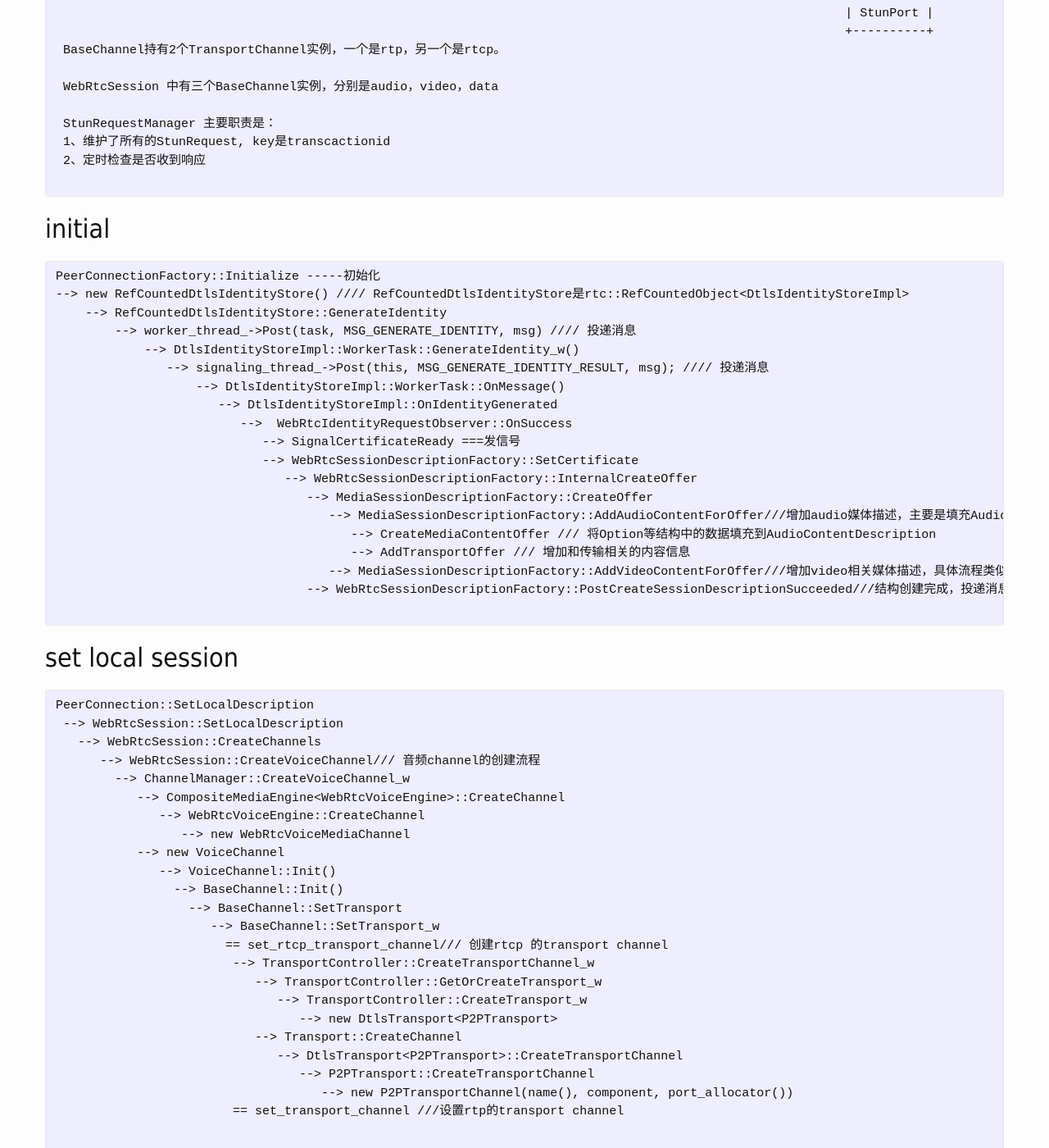
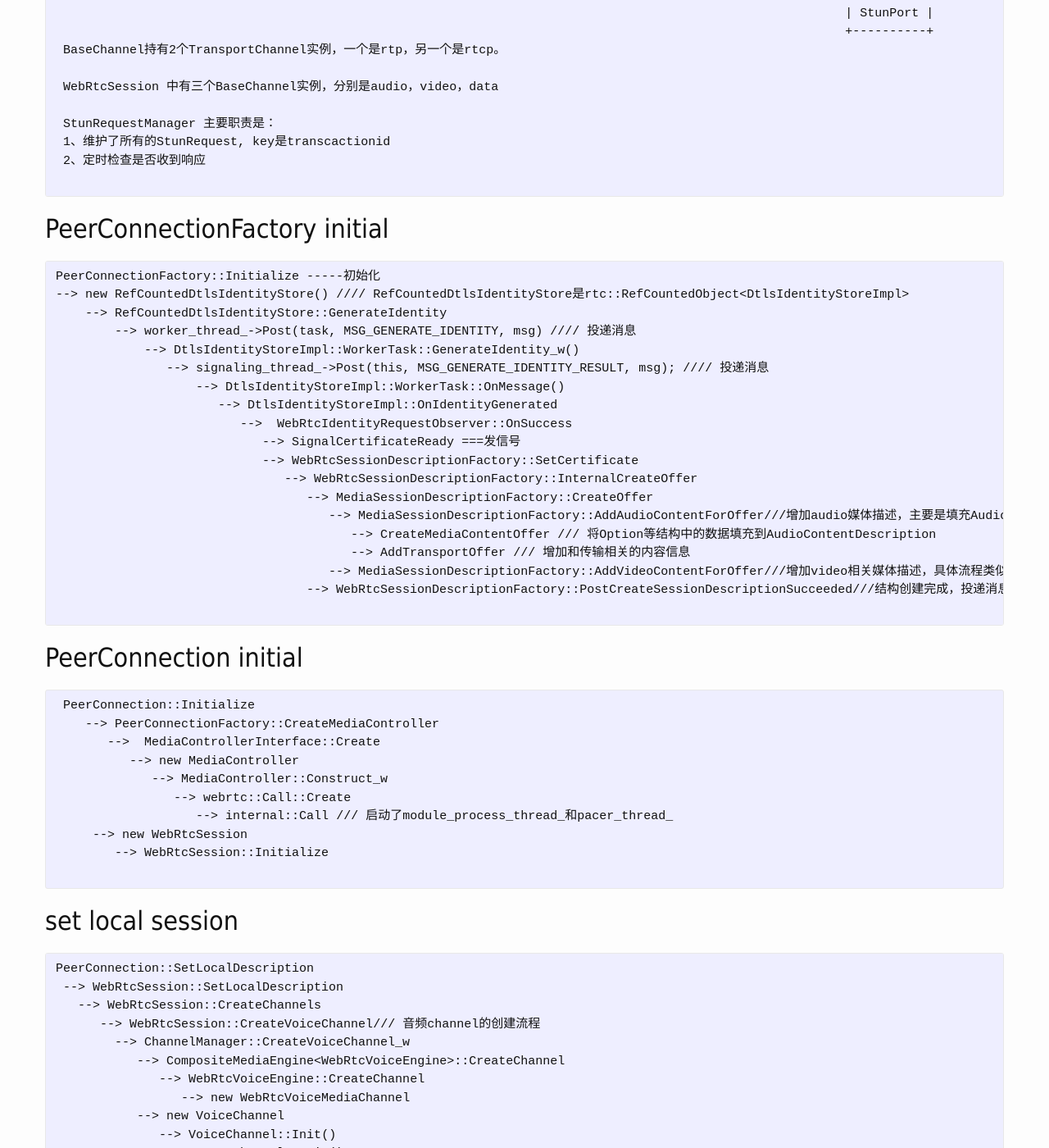
Before and after one commit to haska1025/haska1025.github.io, a Jekyll site: the page built from _posts/2019-01-21-create_offer.md, in a window 1280 px wide and 1400 px high, scrolled down 2365 px. Shown: the whole window at 82% size. Built offline with Jekyll 4.4.1, drawn with Linux system fonts in a browser that asks for light colours; our own code applies the rules of GitHub Pages for plain Markdown files.

Commit message:
Update 2019-01-21-create_offer.md

````diff
--- a/_posts/2019-01-21-create_offer.md
+++ b/_posts/2019-01-21-create_offer.md
@@ -107,7 +107,7 @@
 ```
 
 
-## initial
+## PeerConnectionFactory initial
 
 ```c
 PeerConnectionFactory::Initialize -----初始化
@@ -128,6 +128,20 @@ PeerConnectionFactory::Initialize -----初始化
                                         --> AddTransportOffer /// 增加和传输相关的内容信息
                                      --> MediaSessionDescriptionFactory::AddVideoContentForOffer///增加video相关媒体描述，具体流程类似音频
                                   --> WebRtcSessionDescriptionFactory::PostCreateSessionDescriptionSucceeded///结构创建完成，投递消息，会通知给CreateSessionDescriptionObserver，这个结构需要Application实现的。
+
+```
+## PeerConnection initial
+
+```c
+ PeerConnection::Initialize
+    --> PeerConnectionFactory::CreateMediaController
+       -->  MediaControllerInterface::Create
+          --> new MediaController
+             --> MediaController::Construct_w
+                --> webrtc::Call::Create
+                   --> internal::Call /// 启动了module_process_thread_和pacer_thread_
+     --> new WebRtcSession
+        --> WebRtcSession::Initialize
 
 ```
 
````
